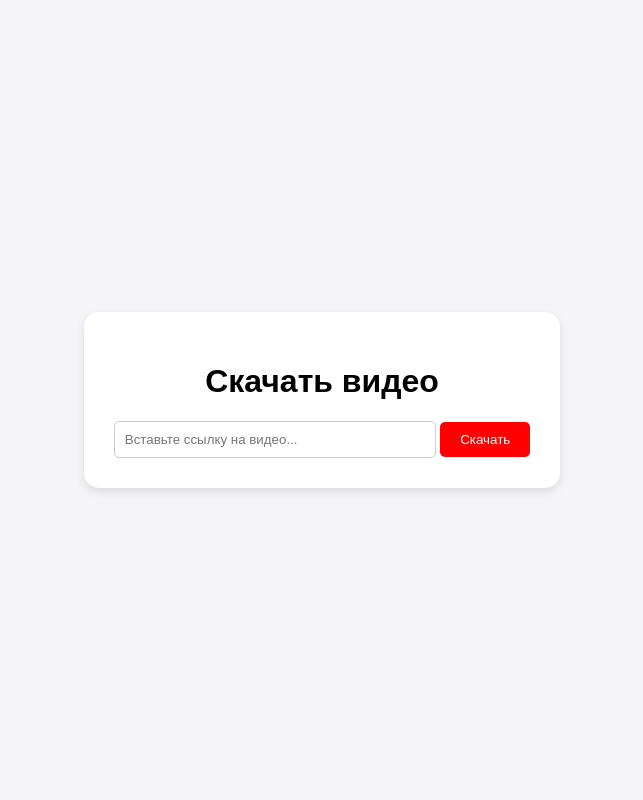
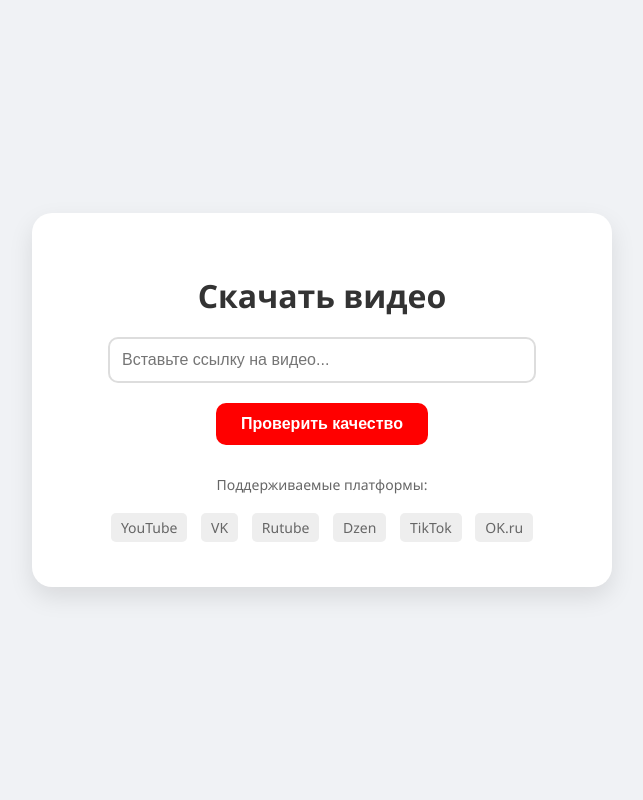
Before and after one commit to kristianoveckin-png/yt-downloader, a Flask app: page / in a window 1280 px wide. Shown: the whole page, without its empty margins (318-961 px from the left). Run offline with Flask 3, Linux system fonts and the light colour scheme.

Commit message:
Update index.html

```diff
--- a/templates/index.html
+++ b/templates/index.html
@@ -3,23 +3,31 @@
 <head>
     <meta charset="UTF-8">
     <title>Video Downloader</title>
-    <!-- Эта строка подключает иконку -->
     <link rel="shortcut icon" href="/favicon.ico" type="image/png">
     <style>
-        body { font-family: sans-serif; display: flex; justify-content: center; align-items: center; height: 100vh; background-color: #f4f4f9; margin: 0; }
-        .container { text-align: center; background: white; padding: 30px; border-radius: 15px; box-shadow: 0 4px 10px rgba(0,0,0,0.1); }
-        input { width: 300px; padding: 10px; border: 1px solid #ccc; border-radius: 5px; }
-        button { padding: 10px 20px; background: #ff0000; color: white; border: none; border-radius: 5px; cursor: pointer; }
+        body { font-family: 'Segoe UI', Tahoma, Geneva, Verdana, sans-serif; display: flex; justify-content: center; align-items: center; min-height: 100vh; background-color: #f0f2f5; margin: 0; }
+        .container { text-align: center; background: white; padding: 40px; border-radius: 20px; box-shadow: 0 10px 25px rgba(0,0,0,0.1); width: 90%; max-width: 500px; }
+        h1 { color: #333; margin-bottom: 20px; }
+        input { width: 80%; padding: 12px; border: 2px solid #ddd; border-radius: 10px; font-size: 16px; margin-bottom: 20px; outline: none; transition: border-color 0.3s; }
+        input:focus { border-color: #ff0000; }
+        button { padding: 12px 25px; background: #ff0000; color: white; border: none; border-radius: 10px; cursor: pointer; font-size: 16px; font-weight: bold; transition: background 0.3s; }
         button:hover { background: #cc0000; }
+        .platforms { margin-top: 30px; font-size: 14px; color: #666; }
+        .platforms span { display: inline-block; background: #eee; padding: 5px 10px; margin: 5px; border-radius: 5px; }
     </style>
 </head>
 <body>
     <div class="container">
         <h1>Скачать видео</h1>
-        <form action="/download" method="post">
+        <form action="/analyze" method="post">
             <input type="text" name="url" placeholder="Вставьте ссылку на видео..." required>
-            <button type="submit">Скачать</button>
+            <br>
+            <button type="submit">Проверить качество</button>
         </form>
+        <div class="platforms">
+            <p>Поддерживаемые платформы:</p>
+            <span>YouTube</span> <span>VK</span> <span>Rutube</span> <span>Dzen</span> <span>TikTok</span> <span>OK.ru</span>
+        </div>
     </div>
 </body>
 </html>
```
